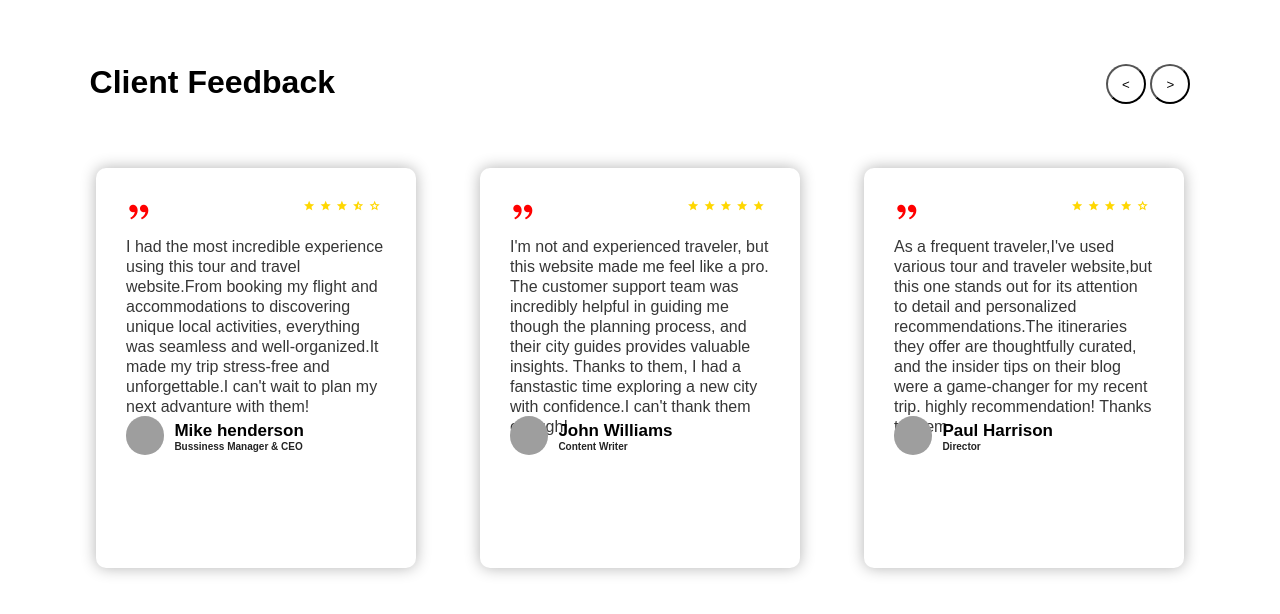
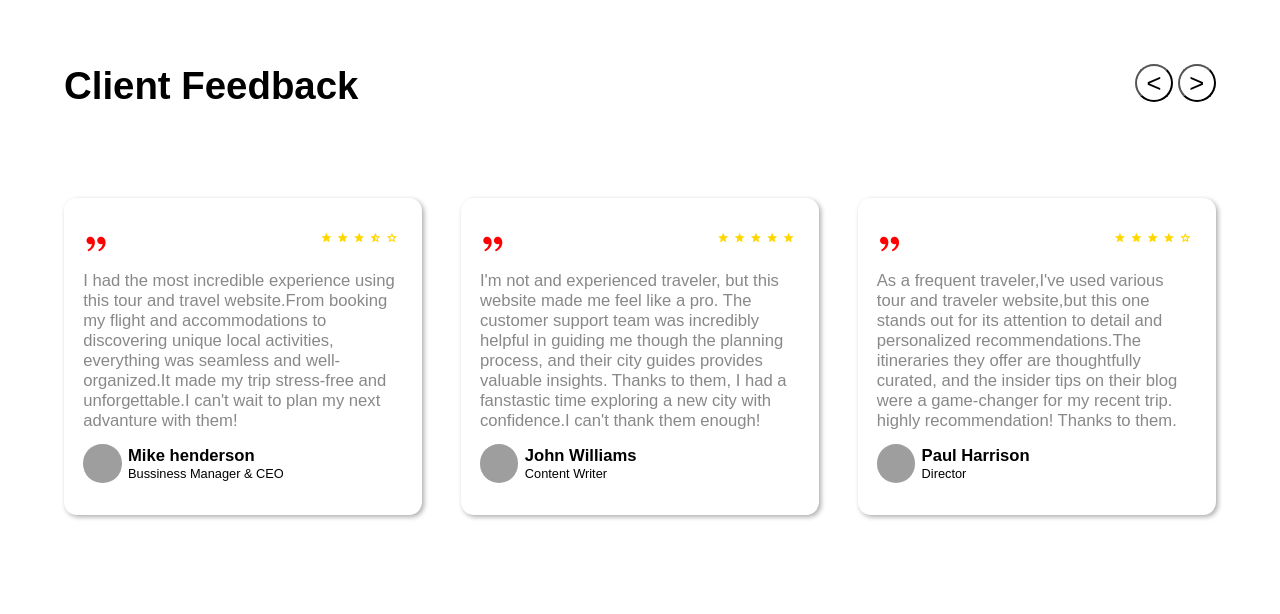
Before and after one commit to Anurag-Rawat099/demo, a plain HTML site: page feedback.html in a window 1280 px wide. Drawn offline with nearby package versions, Linux system fonts and the light colour scheme; grey boxes are pictures that could not be loaded.

Commit message:
bottom cards feedback files done

```diff
--- a/feedback.html
+++ b/feedback.html
@@ -18,11 +18,16 @@ body{
 .logo{
     display: flex;
     justify-content: space-between;
-    margin: 5vw 7vw;
+    padding: 2vw;
+    margin: 3vw;
+    h2{
+        font-size: 3vw;
+    }
 }
 .logo button{
-    width: 40px;
-    height: 40px;
+    font-size: 2vw;
+    width: 3vw;
+    height: 3vw;
     background-color: rgb(255, 255, 255);
     color: #000000;
     border-radius: 50%;
@@ -30,22 +35,24 @@ body{
 .cardsContainer{
     display: flex;
     justify-content: center;
-    flex-wrap: wrap;
     margin-top:5vw;
-    gap: 5vw;
+    gap: 3vw;
+
 }
 .cards{
     width: 25vw;
-    height: 50vh;
     background-color: #fff;
-    border-radius: 10px;
-    box-shadow: 0px 0px 15px rgba(0, 0, 0, 0.3);
+    border-radius: 1vw;
+    box-shadow: 2px 2px 5px rgba(0, 0, 0, 0.331);
     overflow: hidden;
+    padding: 1.5vw;
 }
+.cardsContent{
     .rating{
         display: flex;
         justify-content: space-between;
-}
+        margin-top: 1vw;
+        margin-bottom: 1vw;
         .mark{
            color: red;
            font-size: 2vw;
@@ -55,47 +62,46 @@ body{
           margin-right: 5px;
           font-size: 1vw;
         }
+    }
     .review p{
-    height: 14vw;
-    font-size: 1rem;
-    margin-top: 10px;
-    color: rgb(55, 55, 55);
+       font-size: 1.3vw;
+       color: rgba(55, 55, 55, 0.598);
        text-align: left;
-    line-height: 20px;
+
     }
-.cards img{
+
+
+ .profile{
+    display: flex;
+    margin-top: 1vw;
+    margin-bottom: 1vw;
+    align-items: center;
+
+     img{
         width: 3vw;
         height: 3vw;
         border-radius: 50%;
         object-fit: cover;
+        margin-right: .5vw;
     }
 
-/* deccedc */
-.cardsContent{
-    margin: 10px;
-    padding: 20px;
+    .profileInfo{
+
+      h6{
+        font-size: 1.3vw;
       }
-.cardsContent .profile{
-    display: flex;
+       p{
+         font-size: 1vw;
         }
-.profileInfo{
-    margin-top: 5px;
-    margin-left: 10px;
-    align-items: center;
     }
-.profileInfo h1{
-    font-size: 17px;
-    color: black;
  }
-.profileInfo h2{
-    font-size: 10px;
-    margin-right: 10px;
-    color: rgb(36, 36, 36);
 }
+
+
 </style>
 <body>
     <div class="logo">
-        <h1>Client Feedback</h1>
+        <h2>Client Feedback</h2>
         <span>
             <button><</button>
             <button>></button>
@@ -120,8 +126,8 @@ body{
                 <div class="profile">
                     <img src="Gallery/good-looking-bearded-man-by-river-park.jpg" alt="">
                     <div class="profileInfo">
-                        <h1>Mike henderson</h1>
-                        <h2>Bussiness Manager & CEO</h2>
+                        <h6>Mike henderson</h6>
+                        <p>Bussiness Manager & CEO</p>
                     </div>
                 </div>
             </div>
@@ -144,8 +150,8 @@ body{
                 <div class="profile">
                     <img src="Gallery/portrait-attractive-young-man-straightening-his-jacket.jpg" alt="">
                     <div class="profileInfo">
-                        <h1>John Williams</h1>
-                        <h2>Content Writer</h2>
+                        <h6>John Williams</h6>
+                        <p>Content Writer</p>
                     </div>
                 </div>
             </div>
@@ -168,8 +174,8 @@ body{
                 <div class="profile">
                     <img src="Gallery/stylish-handsome-indian-man-tshirt-pastel-wall.jpg" alt="">
                     <div class="profileInfo">
-                        <h1>Paul Harrison</h1>
-                        <h2>Director</h2>
+                        <h6>Paul Harrison</h6>
+                        <p>Director</p>
                     </div>
                 </div>
             </div>
```
Also changed, not shown: bottom.html (added, +157 -0 lines), cards.html (+1 -1 lines). Lines whose indentation alone changed are shown as unchanged.
